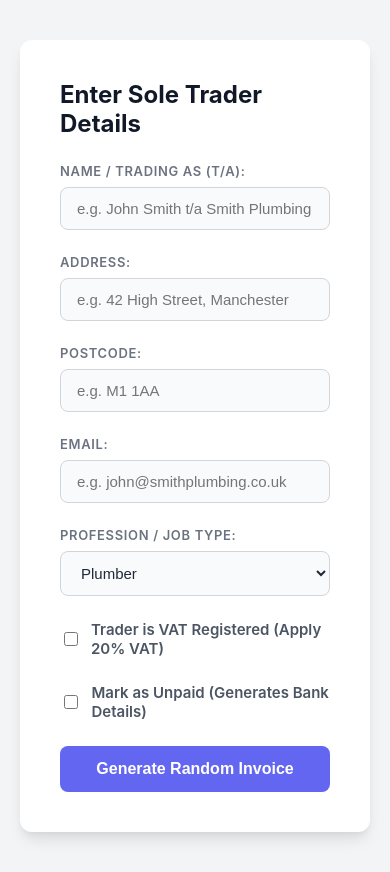
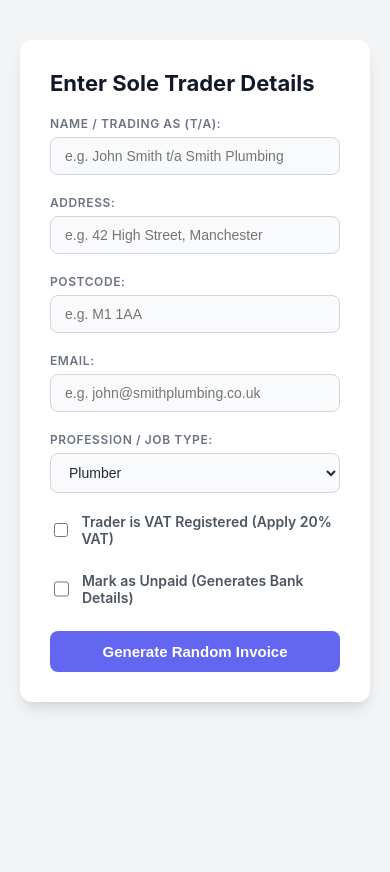
Before and after one commit to JXHNWACK/invoicegenerator, a plain HTML site: page index.html in a window 390 px wide. After the commit the page ends 844 px from the top, so only its background shows below. Drawn offline with Linux system fonts and the light colour scheme.

Commit message:
phone changes size

```diff
--- a/index.html
+++ b/index.html
@@ -25,9 +25,9 @@
             background: #94a3b8;
         }
         .form-container, .invoice-container {
-            max-width: 800px;
+            max-width: 600px;
             margin: auto;
-            padding: 40px;
+            padding: 30px;
             border-radius: 12px;
             background: #ffffff;
             box-shadow: 0 10px 15px -3px rgba(0, 0, 0, 0.1), 0 4px 6px -2px rgba(0, 0, 0, 0.05);
@@ -42,24 +42,24 @@
             to { opacity: 1; transform: translateY(0); }
         }
         .form-group {
-            margin-bottom: 24px;
+            margin-bottom: 20px;
         }
         label {
             display: block;
             font-weight: 600;
-            margin-bottom: 8px;
-            font-size: 13px;
+            margin-bottom: 6px;
+            font-size: 12px;
             text-transform: uppercase;
             letter-spacing: 0.05em;
             color: #6b7280;
         }
         input[type="text"], select {
             width: 100%;
-            padding: 12px 16px;
+            padding: 10px 14px;
             box-sizing: border-box;
             border: 1px solid #d1d5db;
             border-radius: 8px;
-            font-size: 15px;
+            font-size: 14px;
             color: #1f2937;
             background-color: #f9fafb;
             transition: border-color 0.2s, box-shadow 0.2s;
@@ -83,15 +83,15 @@
             color: #4b5563;
             text-transform: none;
             letter-spacing: normal;
-            font-size: 15px;
+            font-size: 14px;
         }
         .checkbox-group input[type="checkbox"] {
-            width: 18px;
-            height: 18px;
+            width: 16px;
+            height: 16px;
             accent-color: #6366f1;
         }
         button {
-            padding: 14px 20px;
+            padding: 12px 20px;
             background: #6366f1;
             color: white;
             border: none;
@@ -99,7 +99,7 @@
             cursor: pointer;
             font-weight: 600;
             width: 100%;
-            font-size: 16px;
+            font-size: 15px;
             transition: background-color 0.2s, transform 0.1s;
         }
         button:hover {
@@ -140,7 +140,7 @@
                 padding: 0;
             }
         }
-        h2 { color: #111827; margin-top: 0; margin-bottom: 25px; }
+        h2 { color: #111827; margin-top: 0; margin-bottom: 20px; font-size: 22px; }
     </style>
 </head>
 <body>
```
